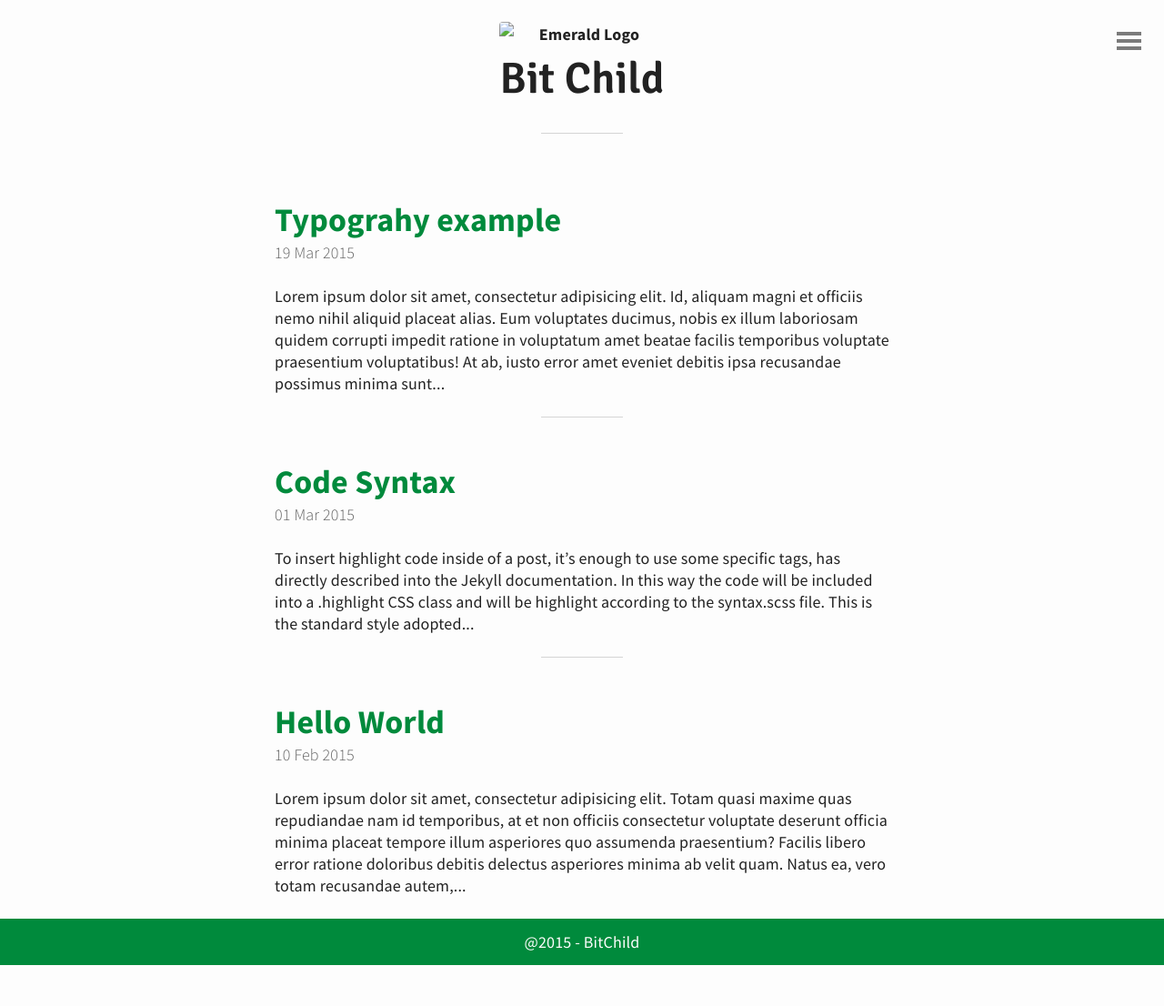
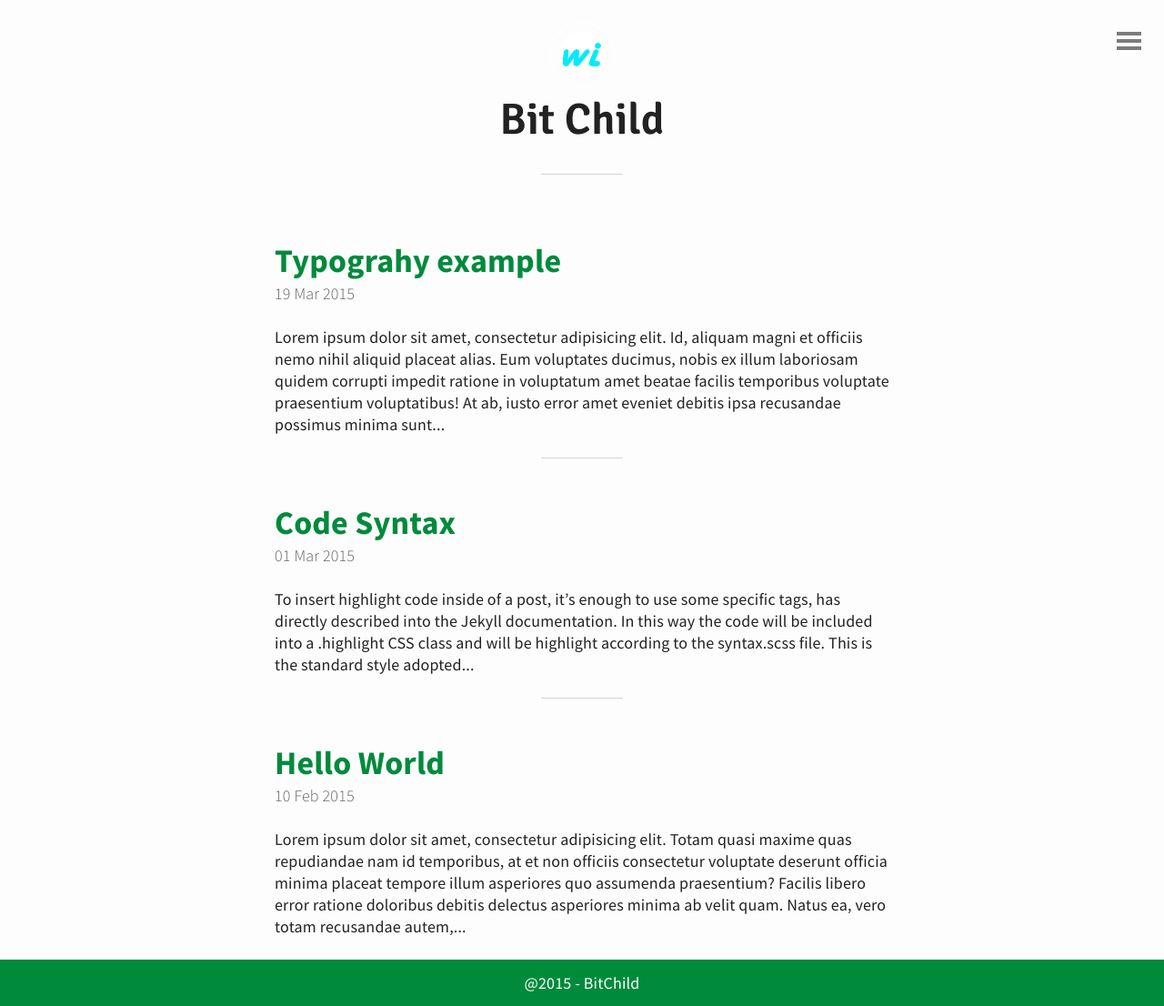
Before and after one commit to bitchild/bitchild.github.io, a Jekyll site: the page built from index.html, in a window 1280 px wide. Shown: the whole page at 91% size. Built offline with Jekyll 4.4.1, drawn with Linux system fonts in a browser that asks for light colours; the list of posts is cut into pages by our own code; before the commit the page ends 1061 px from its top, so only the background shows below that.

Commit message:
Update header.html

```diff
--- a/_includes/header.html
+++ b/_includes/header.html
@@ -1,6 +1,6 @@
 <header id="header">
 	<a href="{{ site.baseurl }}">
-		<img src="{{ "https://github.com/wi-cuckoo/BlogData/blob/master/images/logo.png?raw=true" | prepend: site.baseurl }}" alt="Emerald Logo">
+		<img src="{{ "/img/logo.png" | prepend: site.baseurl }}" alt="Emerald Logo">
 	  <h1>Bit Child</h1>
 	</a>
 </header>
```
